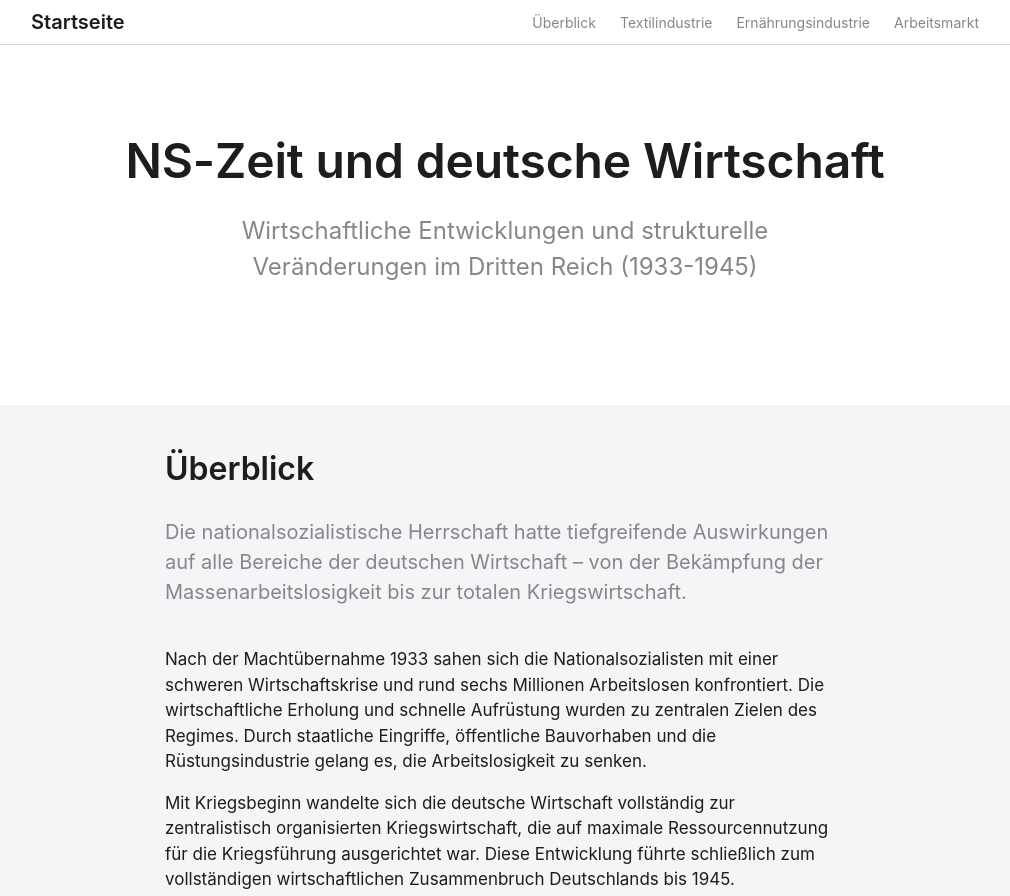
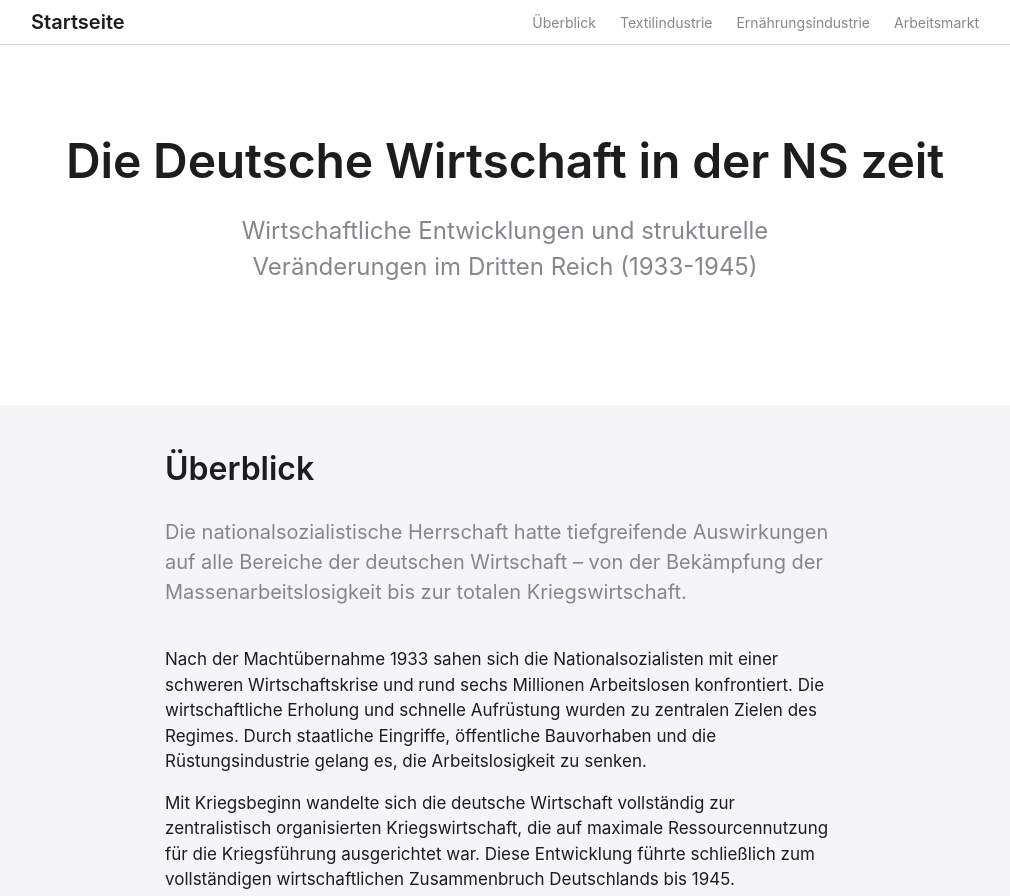
Before and after one commit to Geolotrix/NS-Wirtschaft, a plain HTML site: page index.html in a window 1280 px wide. Shown: the top 896 px of the page, without its empty margins (135-1145 px from the left). Drawn offline with Linux system fonts and the light colour scheme.

Commit message:
index.html

```diff
--- a/index.html
+++ b/index.html
@@ -418,7 +418,7 @@
 
     <div class="hero">
         <div class="container">
-            <h1>NS-Zeit und deutsche Wirtschaft</h1>
+            <h1>Die Deutsche Wirtschaft in der NS zeit</h1>
             <p class="subtitle">Wirtschaftliche Entwicklungen und strukturelle Veränderungen im Dritten Reich (1933-1945)</p>
         </div>
     </div>
```
